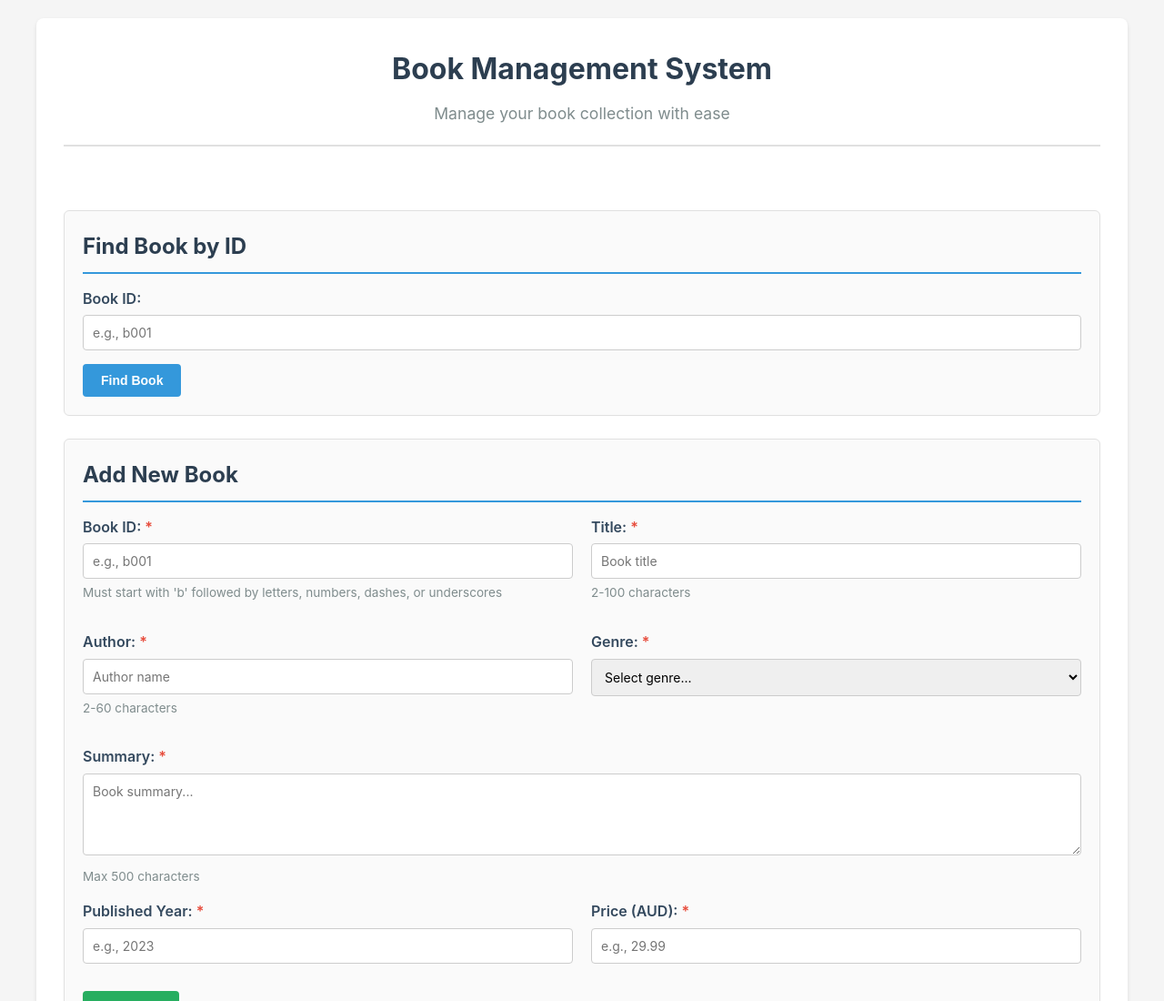
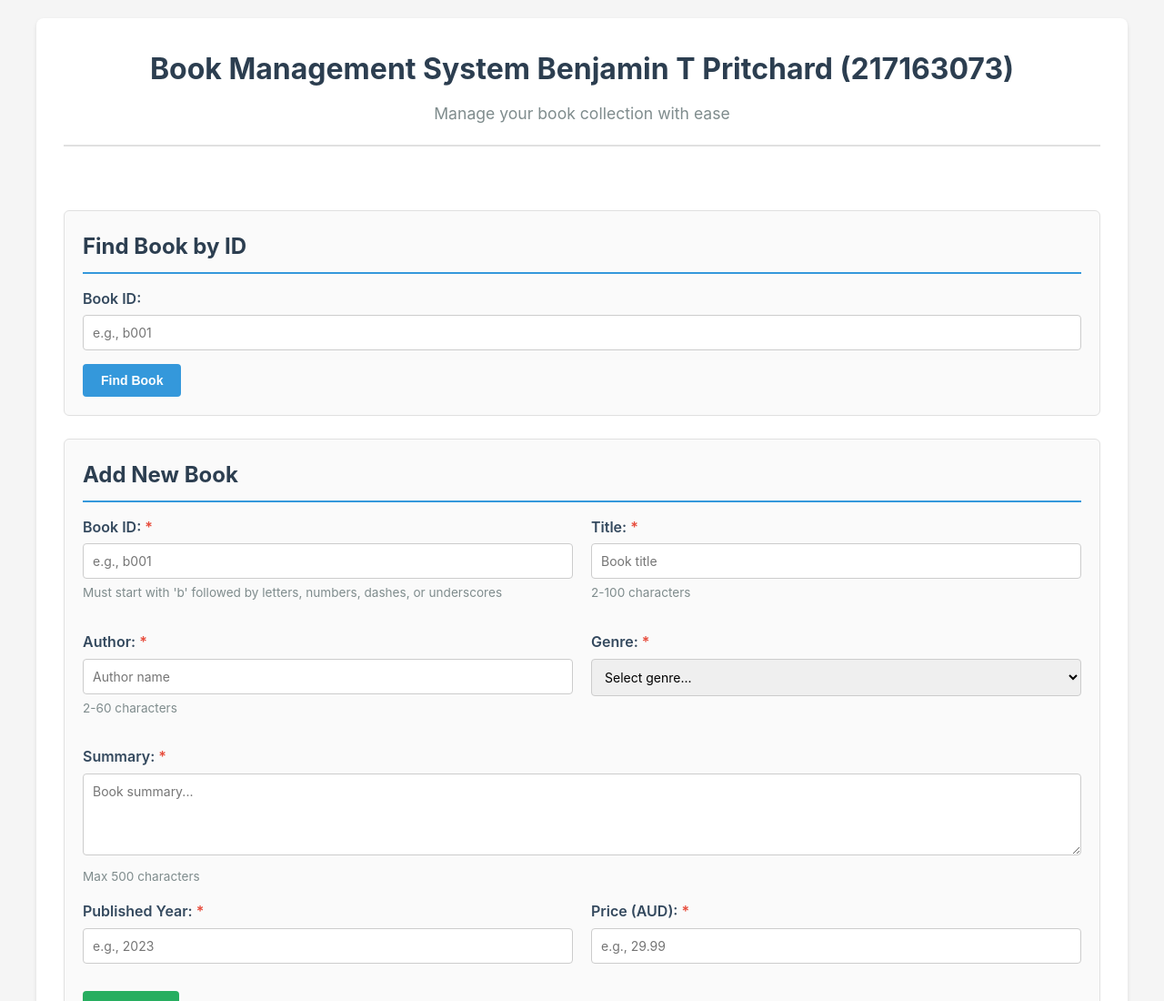
Before and after one commit to bennyp85/SIT725_217163073, a website: page 5.4D/public/index.html in a window 1280 px wide. Shown: the top 1100 px of the page at 91% size. Drawn offline with Linux system fonts and the light colour scheme; no server answers.

Commit message:
add name to heading

```diff
--- a/5.4D/public/index.html
+++ b/5.4D/public/index.html
@@ -9,7 +9,7 @@
 <body>
     <div class="container">
         <header>
-            <h1>Book Management System</h1>
+            <h1>Book Management System Benjamin T Pritchard (217163073)</h1>
             <p>Manage your book collection with ease</p>
         </header>
 
```
